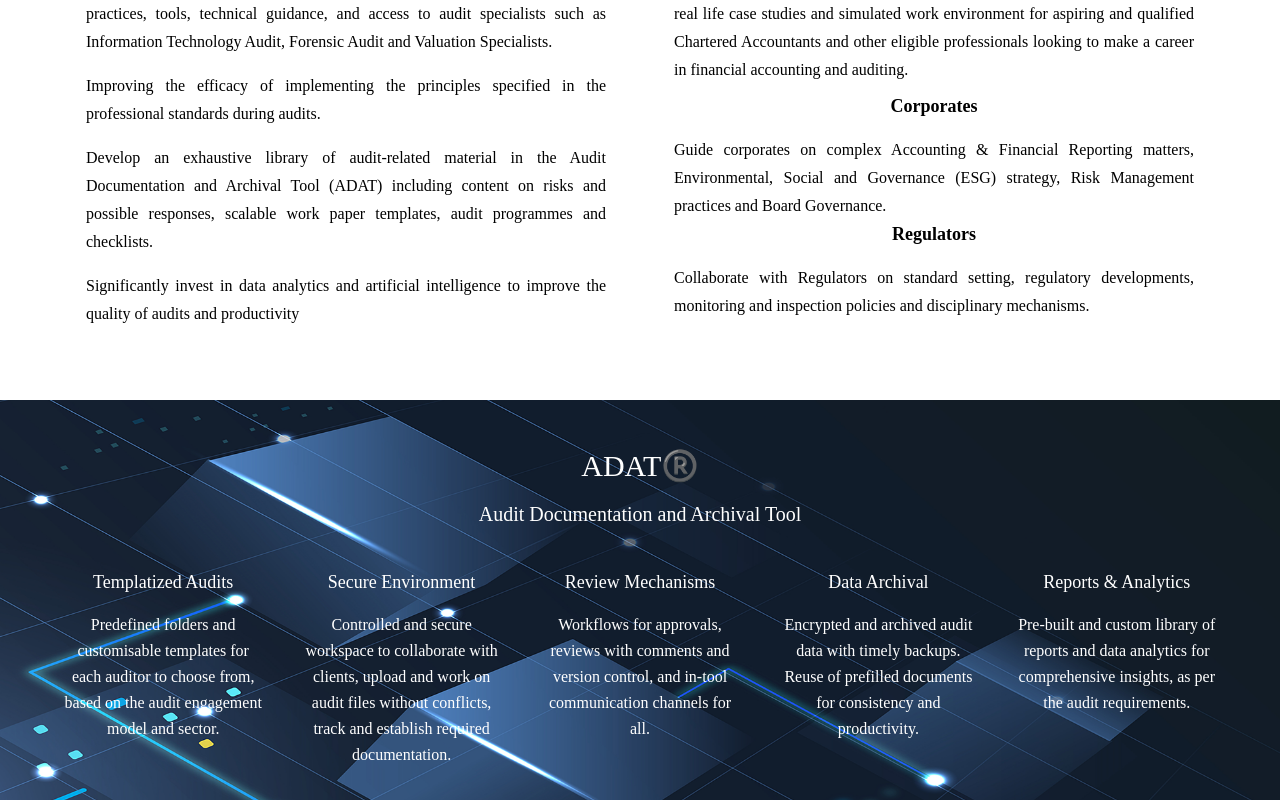
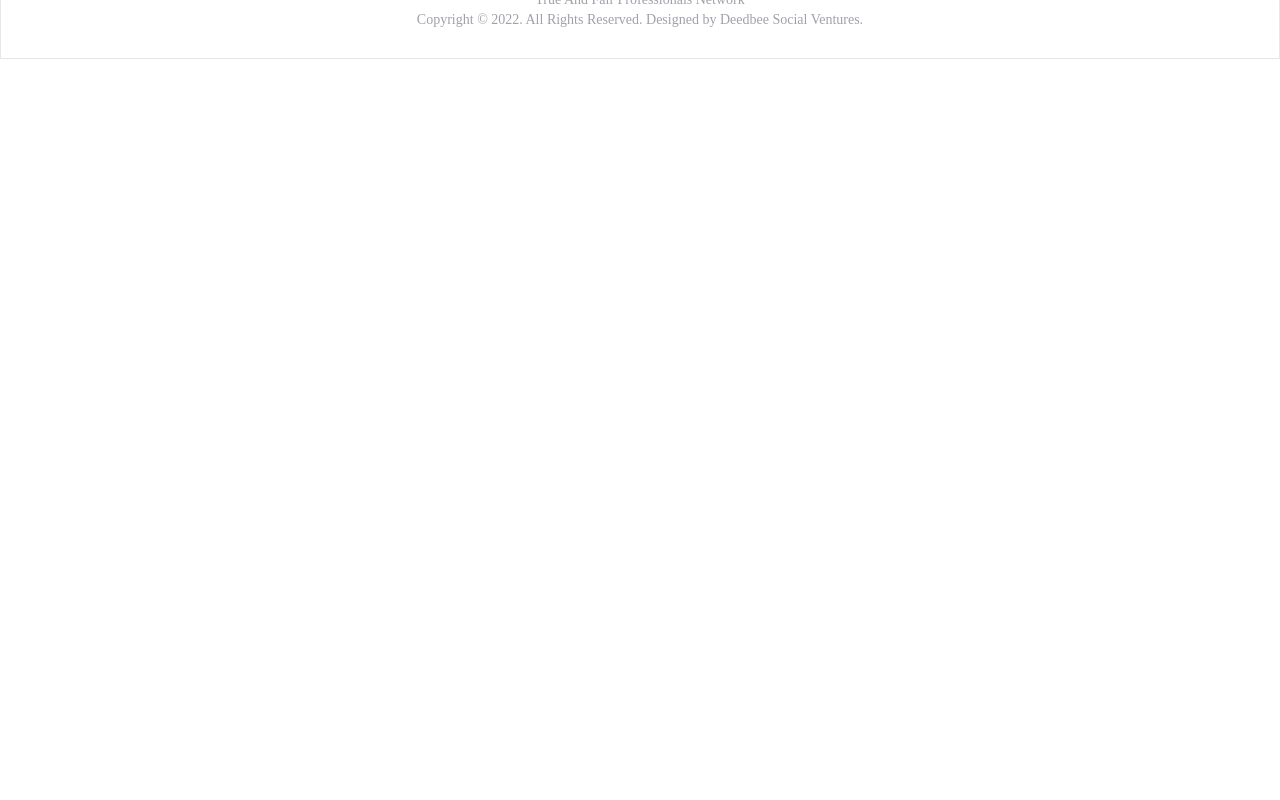
Before and after one commit to TRUENFAIR/trueandfair, a Next.js app: page / in a window 1280 px wide. Shown: the part 1820-2620 px from the top of the page. After the commit the page ends 1879 px from the top, so only its background shows below. Built offline with nearby package versions, Linux system fonts and the light colour scheme.

Commit message:
index page chnaged

```diff
--- a/pages/index.js
+++ b/pages/index.js
@@ -276,9 +276,9 @@ export default function Home() {
           </div>
         </div>
       </section>
-      <Focusarea />
+      {/* <Focusarea /> */}
 
-      <section
+      {/* <section
         data-aos="fade-up"
         className="text-black  body-font   lg:py-12"
         style={{
@@ -328,7 +328,7 @@ export default function Home() {
             </div>
           </div>
         </div>
-      </section>
+      </section> */}
     </main>
   );
 }
```
